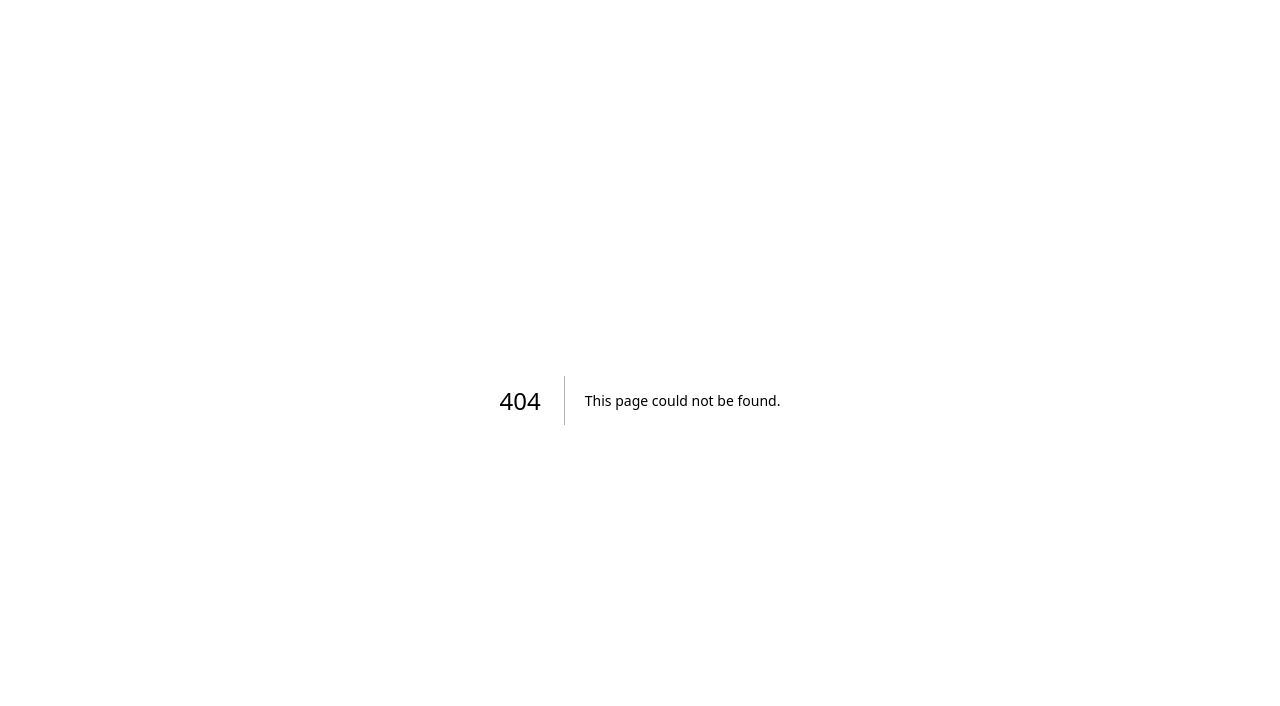
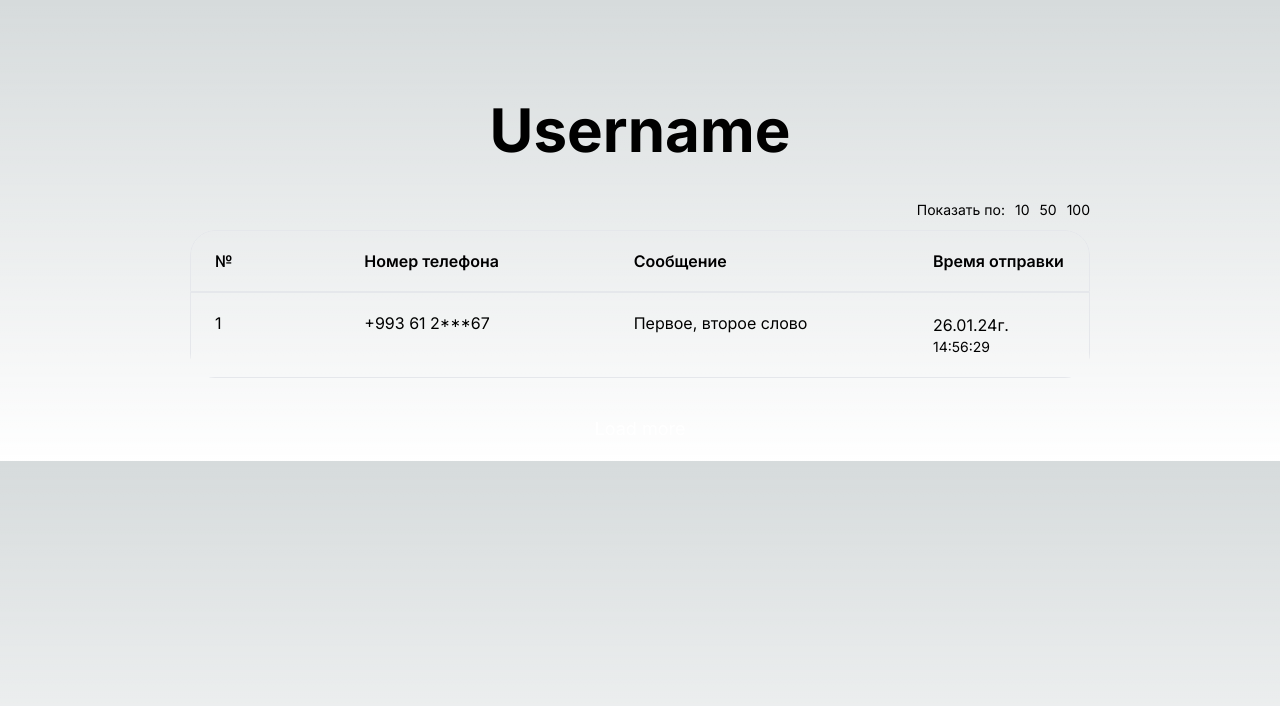
Before and after one commit to Kakabay/turkmentv_shop_client, a Next.js app: page /lot/1 in a window 1280 px wide. Before the commit this address had no page. Shown: the top 706 px of the page. Built offline with nearby package versions, Linux system fonts and the light colour scheme.

Commit message:
lot page

```diff
--- /dev/null
+++ b/app/(root)/lot/[lot_number]/page.tsx
@@ -0,0 +1,15 @@
+import Container from '@/components/shared/container';
+import ShopTable from '@/components/shop/shopTable';
+import React from 'react';
+
+const LotNumber = () => {
+  return (
+    <main className="mt-[100px]">
+      <Container>
+        <ShopTable />
+      </Container>
+    </main>
+  );
+};
+
+export default LotNumber;
```
